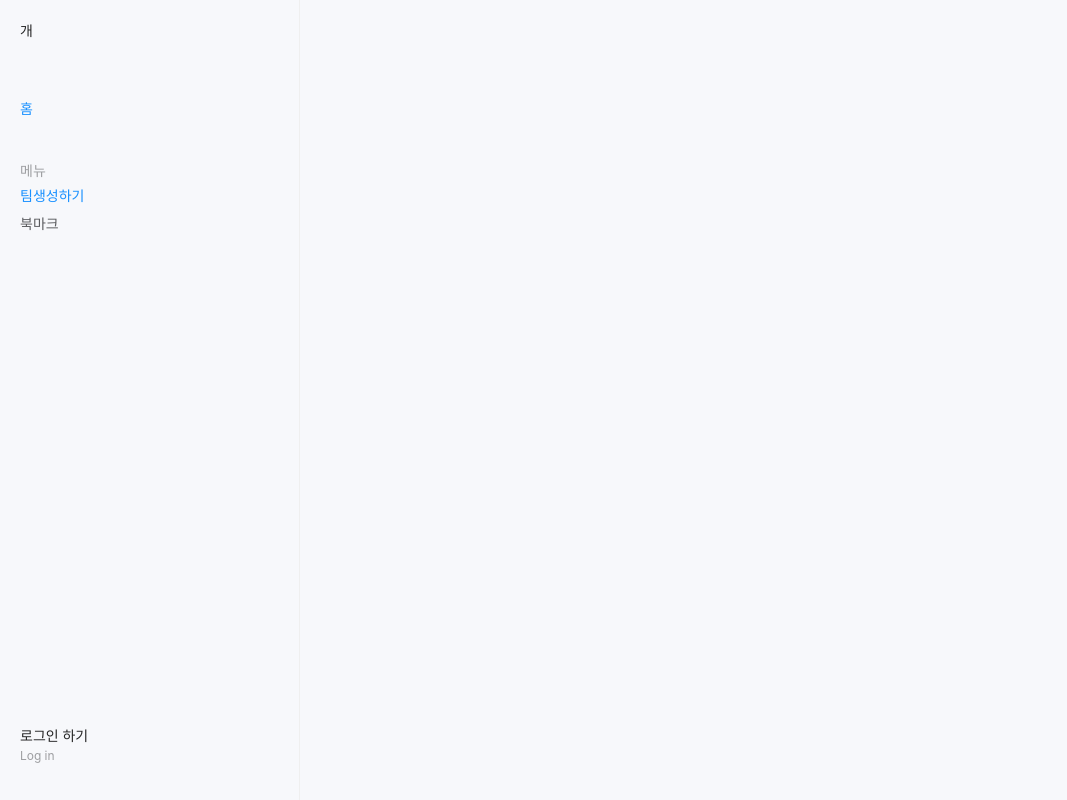
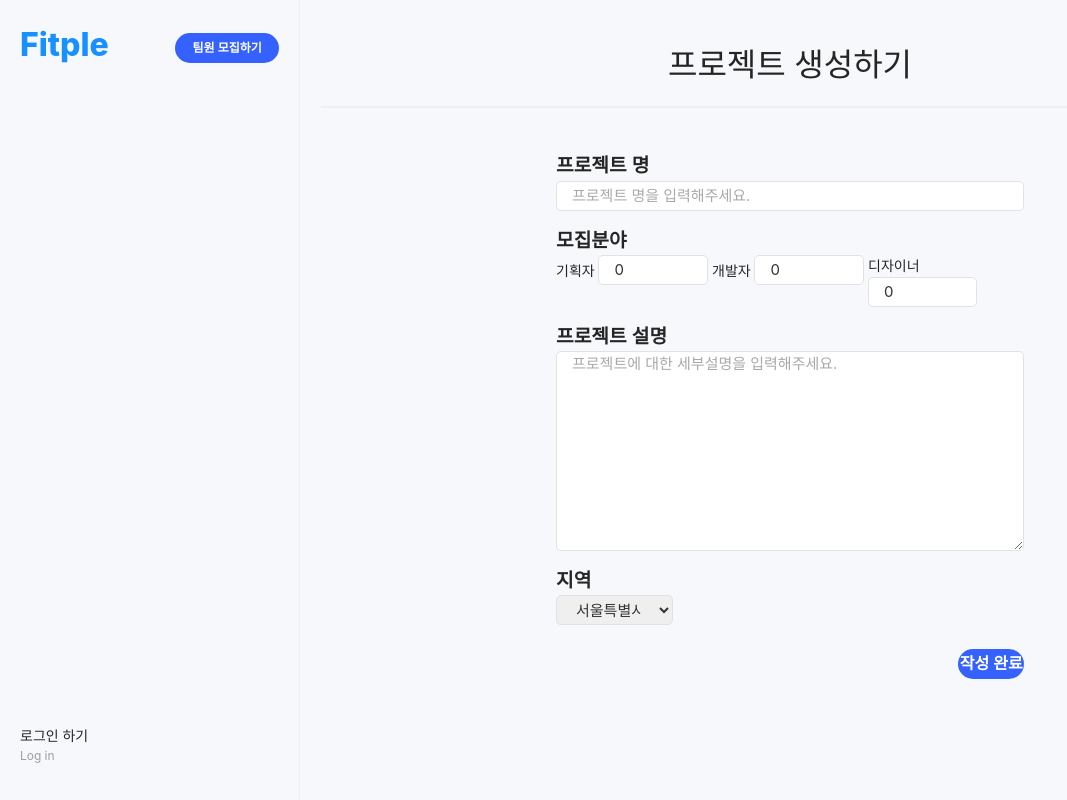
Before and after one commit to prography/gaegata-frontend, a React (Create React App) app: page /team/create in a window 1280 px wide. Shown: the whole page, without its empty margins (0-1067 px from the left). Built offline with nearby package versions, Linux system fonts and the light colour scheme.

Commit message:
modify design createTeam

```diff
--- a/src/api/routes.ts
+++ b/src/api/routes.ts
@@ -8,7 +8,7 @@ export const routes = [
     exact: true,
   },
   {
-    path: '/createteam',
+    path: '/team/create',
     page: CreateTeam,
     exact: true,
   },
--- a/src/components/SideBar/index.tsx
+++ b/src/components/SideBar/index.tsx
@@ -8,12 +8,11 @@ import {
   NavLogo,
   NavContainer,
   NavGlobalMenu,
-  NavFirstLevelWrap,
-  NavSecondMenuWarp,
-  NavMenu,
+  NavTopWrap,
   NavUserWrap,
   NavUserName,
   NavUserLogin,
+  CreateButton,
 } from './style';
 import 'styles/SideBar.css';
 import 'antd/dist/antd.css';
@@ -43,20 +42,16 @@ const SideBar = () => {
   return (
     <>
       <NavLayout>
-        <NavLogo>개</NavLogo>
+        <NavTopWrap>
+          <NavLogo>
+            <Link to="/">Fitple</Link>
+          </NavLogo>
+          <CreateButton>
+            <Link to="/team/create">팀원 모집하기</Link>
+          </CreateButton>
+        </NavTopWrap>
         <NavContainer>
-          <NavGlobalMenu>
-            <NavFirstLevelWrap>
-              <Link to="/">홈</Link>
-            </NavFirstLevelWrap>
-            <NavSecondMenuWarp>
-              메뉴
-              <NavMenu>
-                <Link to="/createteam">팀생성하기</Link>
-                <li>북마크</li>
-              </NavMenu>
-            </NavSecondMenuWarp>
-          </NavGlobalMenu>
+          <NavGlobalMenu></NavGlobalMenu>
           {isLoggedIn ? (
             <NavUserWrap>
               <NavUserName>{username}</NavUserName>
--- a/src/components/SideBar/style.ts
+++ b/src/components/SideBar/style.ts
@@ -8,12 +8,21 @@ export const NavLayout = styled.div`
   width: 300px;
   height: 100vh;
   background-color: #f7f8fb;
-  border-right : 1px solid #efefef;
+  border-right: 1px solid #efefef;
+`;
+
+export const NavTopWrap = styled.div`
+  height: 10%;
+  padding: 10px;
+  display: flex;
+  justify-content: space-between;
+  flex-direction: row;
 `;
 
 export const NavLogo = styled.div`
-  height: 10%;
-  padding: 10px;
+  font-size: 2rem;
+  font-weight: 800;
+  color: #3562ff;
 `;
 
 export const NavContainer = styled.div`
@@ -25,7 +34,7 @@ export const NavContainer = styled.div`
 
 export const NavGlobalMenu = styled.div`
   padding: 10px;
-  fontsize: 1rem;
+  font-size: 1rem;
 `;
 
 export const NavFirstLevelWrap = styled.div`
@@ -58,3 +67,23 @@ export const NavUserLogin = styled.li`
   font-size: 0.75rem;
   color: #9e9fa2;
 `;
+
+export const CreateButton = styled.button`
+  width: 40%;
+  height: 30px;
+  border-radius: 15px;
+  border: 0px solid;
+  font-size: 0.75rem;
+  font-weight: 600;
+  background-color: #3562ff;
+  color: #fff;
+  text-align: center;
+  cursor: pointer;
+  display: block;
+  margin-left: auto;
+  margin-top: 5%;
+  margin-bottom: 5%;
+  a {
+    color: #fff;
+  }
+`;
--- a/src/pages/CreateTeam/index.tsx
+++ b/src/pages/CreateTeam/index.tsx
@@ -13,6 +13,8 @@ import {
   SelectArea,
   CreateButton,
   Form,
+  ItemWrap,
+  NumberInputWrap,
 } from './styled';
 import { useDispatch, useSelector } from 'react-redux';
 import { createTeam } from 'store/team/action';
@@ -77,6 +79,7 @@ const CreateTeam: React.FC = () => {
       <Hr></Hr>
       <Container>
         <Form onSubmit={handleSubmit}>
+          <ItemWrap>
             <SubTitle>프로젝트 명</SubTitle>
             <Input
               id="title"
@@ -84,8 +87,11 @@ const CreateTeam: React.FC = () => {
               placeholder="프로젝트 명을 입력해주세요."
               onChange={handleChange}
             ></Input>
+          </ItemWrap>
+          <ItemWrap>
             <SubTitle>모집분야</SubTitle>
             <FieldWrap>
+              <NumberInputWrap>
                 기획자{' '}
                 <NumberInput
                   id="planner"
@@ -95,6 +101,8 @@ const CreateTeam: React.FC = () => {
                   defaultValue="0"
                   onChange={handleChange}
                 ></NumberInput>{' '}
+              </NumberInputWrap>
+              <NumberInputWrap>
                 개발자{' '}
                 <NumberInput
                   id="developer"
@@ -104,6 +112,8 @@ const CreateTeam: React.FC = () => {
                   defaultValue="0"
                   onChange={handleChange}
                 ></NumberInput>{' '}
+              </NumberInputWrap>
+              <NumberInputWrap>
                 디자이너{' '}
                 <NumberInput
                   id="designer"
@@ -113,13 +123,18 @@ const CreateTeam: React.FC = () => {
                   defaultValue="0"
                   onChange={handleChange}
                 ></NumberInput>
+              </NumberInputWrap>
             </FieldWrap>
+          </ItemWrap>
+          <ItemWrap>
             <SubTitle>프로젝트 설명</SubTitle>
             <TextArea
               id="description"
               placeholder="프로젝트에 대한 세부설명을 입력해주세요."
               onChange={handleChange}
             ></TextArea>
+          </ItemWrap>
+          <ItemWrap>
             <SubTitle>지역</SubTitle>
             <SelectArea id="region" onChange={handleChange}>
               <option value="0">서울특별시</option>
@@ -128,7 +143,7 @@ const CreateTeam: React.FC = () => {
               <option value="3">광주광역시</option>
               <option value="4">울산광역시</option>
             </SelectArea>
-
+          </ItemWrap>
           <CreateButton type="submit">작성 완료</CreateButton>
         </Form>
       </Container>
--- a/src/pages/CreateTeam/styled.ts
+++ b/src/pages/CreateTeam/styled.ts
@@ -8,13 +8,18 @@ export const CreateTeamWrap = styled.div`
 `;
 
 export const Container = styled.div`
-  width: 70%;
+  width: 50%;
 `;
 
 export const Form = styled.form``;
 
 export const SubTitle = styled.label`
-  font-size: 1rem;
+  font-size: 1.2rem;
+  font-weight: 600;
+`;
+
+export const ItemWrap = styled.div`
+  margin-top: 3%;
 `;
 
 export const Title = styled.h1`
@@ -30,7 +35,6 @@ export const Hr = styled.hr`
 export const Input = styled.input`
   width: 100%;
   height: 30px;
-  margin: 10px 0;
   padding-right: 15px;
   padding-left: 15px;
   border-radius: 5px;
@@ -39,8 +43,12 @@ export const Input = styled.input`
   color: #333;
 `;
 
+export const NumberInputWrap = styled.div`
+  width: 80%;
+`;
+
 export const NumberInput = styled.input`
-  width: 20%;
+  width: 70%;
   height: 30px;
   padding-right: 15px;
   padding-left: 15px;
@@ -92,4 +100,6 @@ export const CreateButton = styled.button`
   cursor: pointer;
   display: block;
   margin-left: auto;
+  margin-top: 5%;
+  margin-bottom: 5%;
 `;
```
Also changed, not shown: src/components/common/style.ts (+5 -5 lines). Lines whose indentation alone changed are shown as unchanged.
